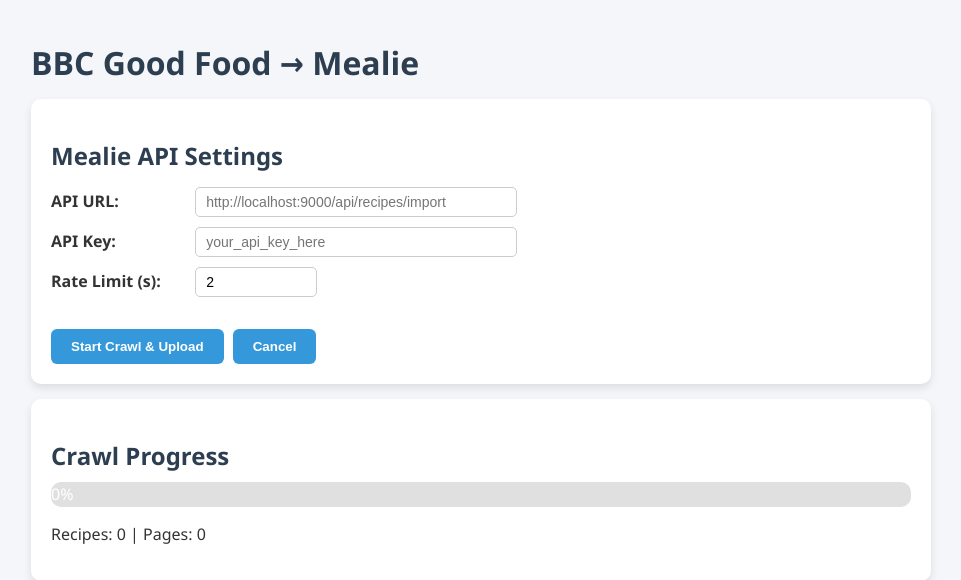
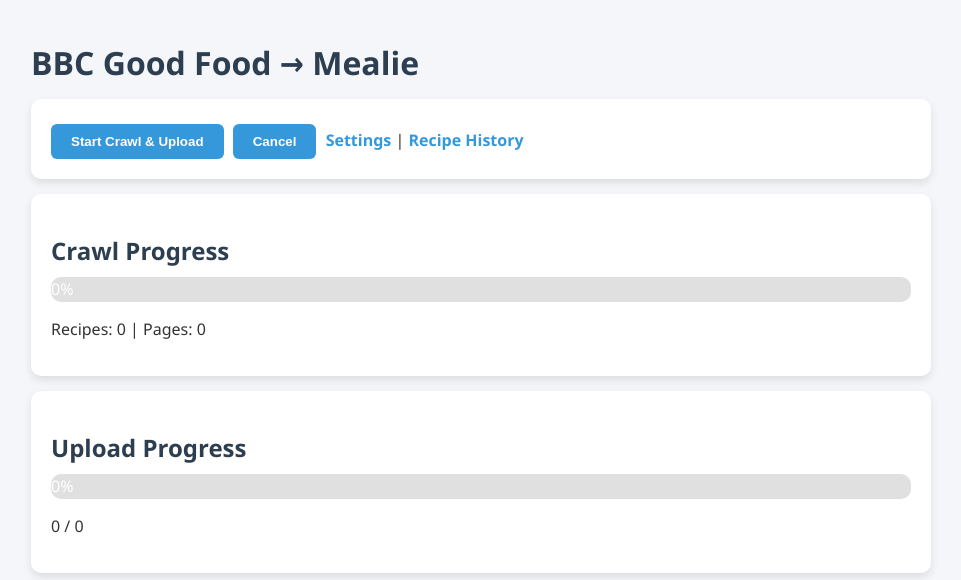
Before and after one commit to anthonyhales/bbc_goodfood_docker, a FastAPI app: page / in a window 1280 px wide. Shown: the top 580 px of the page, without its empty margins (159-1120 px from the left). Run offline with FastAPI, Linux system fonts and the light colour scheme.

Commit message:
Update index.html

```diff
--- a/app/templates/index.html
+++ b/app/templates/index.html
@@ -9,17 +9,11 @@
 <div class="container">
   <h1>BBC Good Food → Mealie</h1>
 
-  <!-- Mealie API Settings -->
+  <!-- Crawl Controls -->
   <div class="card">
-    <h2>Mealie API Settings</h2>
-    <label>API URL:</label>
-    <input type="text" id="mealie_url" placeholder="http://localhost:9000/api/recipes/import"><br>
-    <label>API Key:</label>
-    <input type="text" id="api_key" placeholder="your_api_key_here"><br>
-    <label>Rate Limit (s):</label>
-    <input type="number" id="rate_limit" value="2" min="0.1" step="0.1"><br><br>
     <button onclick="startCrawl()">Start Crawl & Upload</button>
     <button onclick="cancelCrawl()">Cancel</button>
+    <a href="/settings">Settings</a> | <a href="/recipes">Recipe History</a>
   </div>
 
   <!-- Crawl Progress -->
@@ -36,12 +30,13 @@
     <p id="uploadStatus">0 / 0</p>
   </div>
 
-  <!-- Successfully Added Recipes -->
+  <!-- Live Recipes List -->
   <div class="card">
     <h2>Successfully Added Recipes</h2>
     <ul id="recipeList"></ul>
   </div>
 
+  <!-- Download -->
   <div class="card">
     <a href="/download" target="_blank">Download Mealie URLs</a>
   </div>
@@ -56,31 +51,19 @@
 <script>
 let crawlInterval, uploadInterval, recipeInterval;
 
-// Start Crawl
 function startCrawl(){
-    const payload = {
-        mealie_url: document.getElementById('mealie_url').value,
-        api_key: document.getElementById('api_key').value,
-        rate_limit: parseFloat(document.getElementById('rate_limit').value)
-    };
-    fetch('/start_crawl', {
-        method: 'POST',
-        headers: {'Content-Type':'application/json'},
-        body: JSON.stringify(payload)
-    });
+    fetch('/start_crawl',{method:'POST'});
     crawlInterval=setInterval(updateCrawl,1000);
     uploadInterval=setInterval(updateUpload,1000);
     recipeInterval=setInterval(updateRecipes,2000);
 }
 
-// Cancel Crawl/Upload
 function cancelCrawl(){
     fetch('/cancel');
     document.getElementById('crawlStatus').innerText="Cancelled";
     document.getElementById('uploadStatus').innerText="Cancelled";
 }
 
-// Crawl Progress Update
 async function updateCrawl(){
     const resp=await fetch('/progress/crawl');
     const data=await resp.json();
@@ -91,7 +74,6 @@
     if(data.status==='done') clearInterval(crawlInterval);
 }
 
-// Upload Progress Update
 async function updateUpload(){
     const resp=await fetch('/progress/upload');
     const data=await resp.json();
@@ -103,11 +85,10 @@
     if(data.status==='done') clearInterval(uploadInterval);
 }
 
-// Live Recipe List Update
 async function updateRecipes(){
     const resp=await fetch('/progress/recipes');
     const data=await resp.json();
-    const list = document.getElementById('recipeList');
+    const list=document.getElementById('recipeList');
     list.innerHTML="";
     data.recipes.forEach(url=>{
         const li=document.createElement("li");
@@ -116,19 +97,18 @@
     });
 }
 
-// Load Version Info from GitHub
+// Version from GitHub Release
 async function loadVersion(){
-    try {
-        const resp = await fetch('https://api.github.com/repos/anthonyhales/bbc_goodfood_docker/releases/latest');
-        const data = await resp.json();
-        if(data && data.tag_name){
-            document.getElementById('version').innerText = data.tag_name;
-        } else {
-            document.getElementById('version').innerText = "unknown";
+    try{
+        let resp=await fetch('https://api.github.com/repos/YOUR_USERNAME/YOUR_REPO/releases/latest');
+        let data=await resp.json();
+        if(data && data.tag_name) document.getElementById('version').innerText=data.tag_name;
+        else {
+            resp=await fetch('https://api.github.com/repos/YOUR_USERNAME/YOUR_REPO/commits/main');
+            data=await resp.json();
+            document.getElementById('version').innerText=data.sha ? "commit "+data.sha.substring(0,7) : "unknown";
         }
-    } catch(e){
-        document.getElementById('version').innerText = "error";
-    }
+    }catch(e){document.getElementById('version').innerText="error";}
 }
 loadVersion();
 </script>
```
